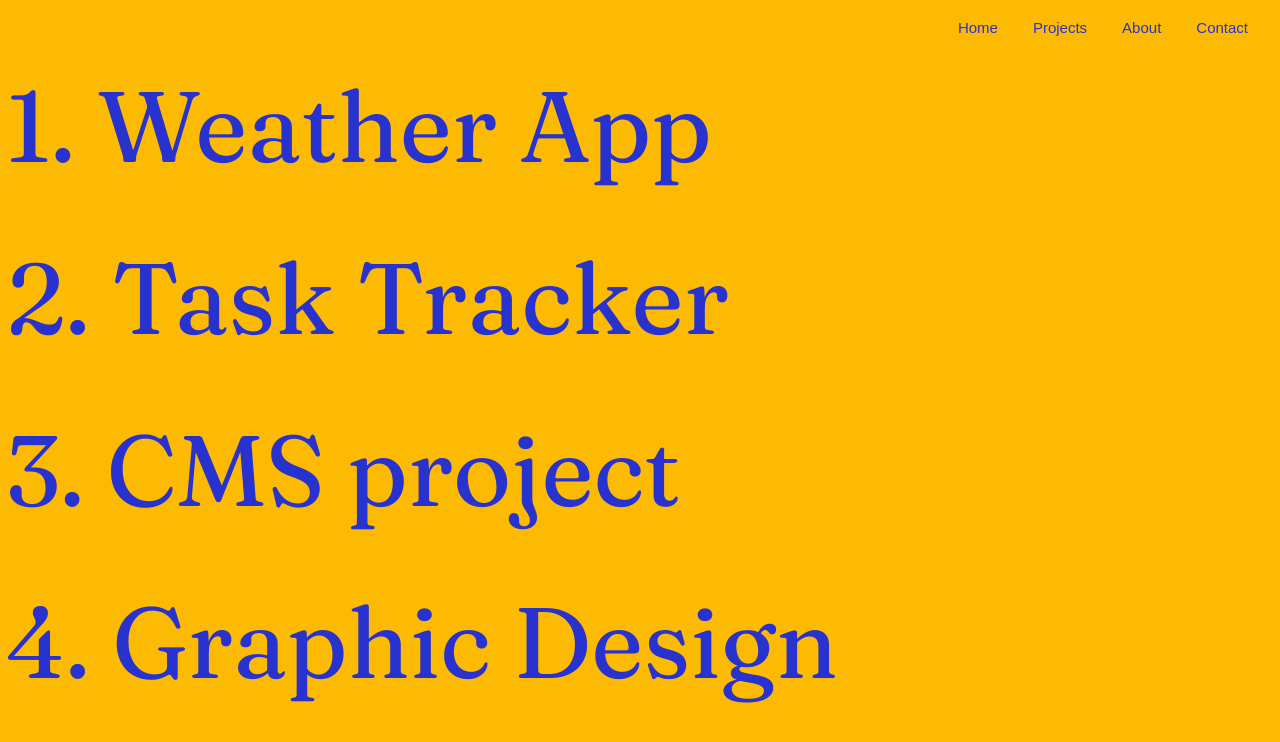
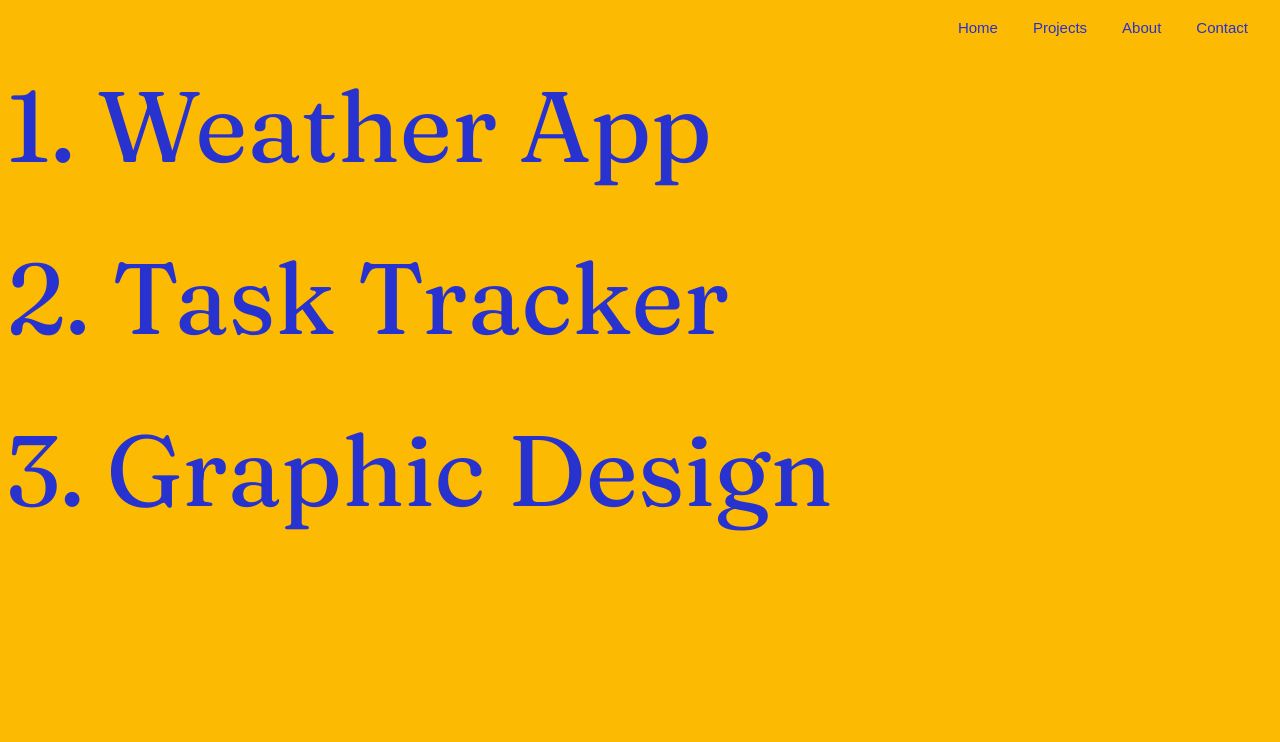
Before and after one commit to Sieglindevwb/my-portfolio, a Vue app: page /projects in a window 1280 px wide. Shown: the top 742 px of the page. Built offline with nearby package versions, Linux system fonts and the light colour scheme.

Commit message:
add new projects

```diff
--- a/src/components/ProjectPage.vue
+++ b/src/components/ProjectPage.vue
@@ -2,9 +2,8 @@
   <div class="projects">
     <router-link to="/projects/weatherApp"><a>1. Weather App</a></router-link>
     <router-link to="/projects/taskTracker"><a>2. Task Tracker</a></router-link>
-    <router-link to="/projects"><a>3. CMS project</a></router-link>
     <router-link to="/projects/graphicDesign"
-      ><a>4. Graphic Design</a></router-link
+      ><a>3. Graphic Design</a></router-link
     >
   </div>
 </template>
```
